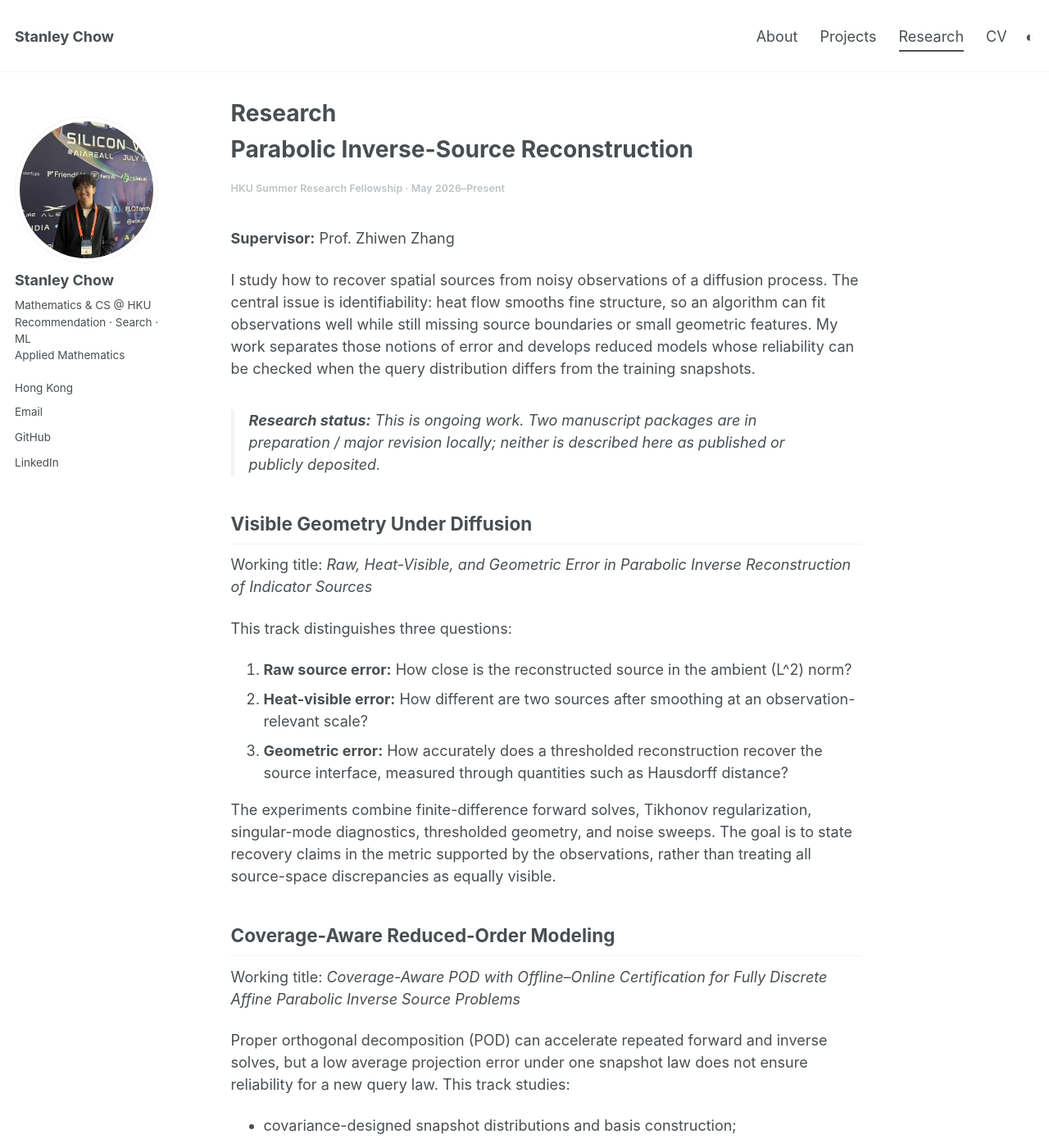
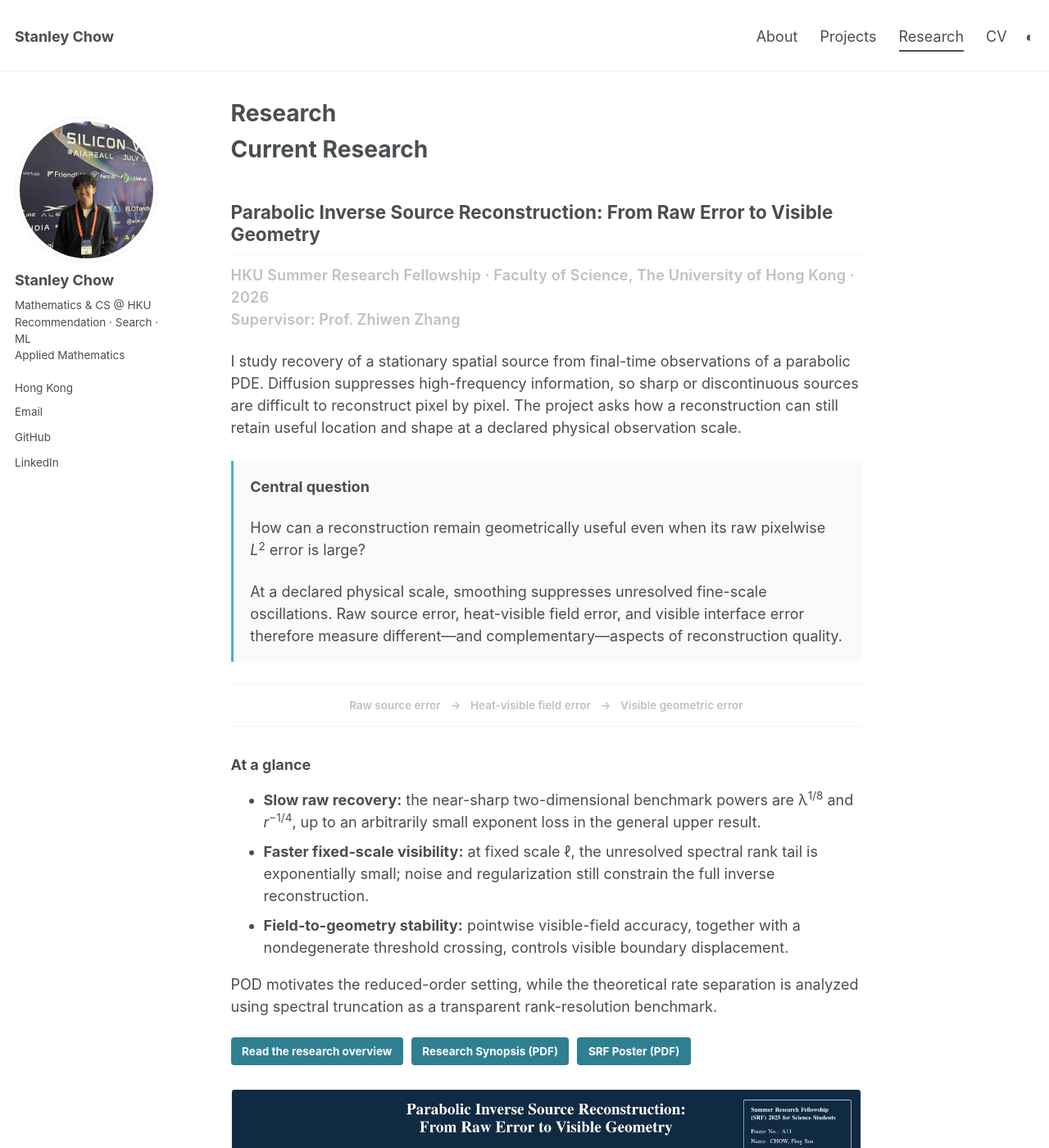
Before and after one commit to Stanley-Chow/Stanley-Chow.github.io, a Jekyll site: the page built from _pages/research.md, in a window 1280 px wide and 1400 px high. Shown: the whole window at 82% size. Built offline with Jekyll 4.4.1, drawn with Linux system fonts in a browser that asks for light colours; a script that is not in the unit is left out; some of the changed text lies outside the part shown.

Commit message:
Update SRF research and CV

```diff
--- a/_pages/research.md
+++ b/_pages/research.md
@@ -1,52 +1,51 @@
 ---
 title: "Research"
 permalink: /research/
-description: "Stanley Chow's ongoing research on parabolic inverse-source reconstruction, visible geometry, and coverage-aware reduced-order modeling."
+description: "Stanley Chow's research on scale-resolved parabolic inverse-source reconstruction, visible geometry, and earlier mathematical modeling projects."
 author_profile: true
 ---
 
-# Parabolic Inverse-Source Reconstruction
+# Current Research
 
-<span class="project-status">HKU Summer Research Fellowship · May 2026–Present</span>
+## Parabolic Inverse Source Reconstruction: From Raw Error to Visible Geometry
 
-**Supervisor:** Prof. Zhiwen Zhang
+<p class="project-status">HKU Summer Research Fellowship · Faculty of Science, The University of Hong Kong · 2026<br>Supervisor: Prof. Zhiwen Zhang</p>
 
-I study how to recover spatial sources from noisy observations of a diffusion process. The central issue is identifiability: heat flow smooths fine structure, so an algorithm can fit observations well while still missing source boundaries or small geometric features. My work separates those notions of error and develops reduced models whose reliability can be checked when the query distribution differs from the training snapshots.
+I study recovery of a stationary spatial source from final-time observations of a parabolic PDE. Diffusion suppresses high-frequency information, so sharp or discontinuous sources are difficult to reconstruct pixel by pixel. The project asks how a reconstruction can still retain useful location and shape at a declared physical observation scale.
 
-> **Research status:** This is ongoing work. Two manuscript packages are in preparation / major revision locally; neither is described here as published or publicly deposited.
+<div class="research-question" markdown="1">
+**Central question**
 
-## Visible Geometry Under Diffusion
+How can a reconstruction remain geometrically useful even when its raw pixelwise <em>L</em><sup>2</sup> error is large?
 
-Working title: *Raw, Heat-Visible, and Geometric Error in Parabolic Inverse Reconstruction of Indicator Sources*
+At a declared physical scale, smoothing suppresses unresolved fine-scale oscillations. Raw source error, heat-visible field error, and visible interface error therefore measure different—and complementary—aspects of reconstruction quality.
+</div>
 
-This track distinguishes three questions:
+<div class="research-flow" aria-label="Scale-resolved error hierarchy">
+  <span>Raw source error</span><span aria-hidden="true">→</span><span>Heat-visible field error</span><span aria-hidden="true">→</span><span>Visible geometric error</span>
+</div>
 
-1. **Raw source error:** How close is the reconstructed source in the ambient (L^2) norm?
-2. **Heat-visible error:** How different are two sources after smoothing at an observation-relevant scale?
-3. **Geometric error:** How accurately does a thresholded reconstruction recover the source interface, measured through quantities such as Hausdorff distance?
+### At a glance
 
-The experiments combine finite-difference forward solves, Tikhonov regularization, singular-mode diagnostics, thresholded geometry, and noise sweeps. The goal is to state recovery claims in the metric supported by the observations, rather than treating all source-space discrepancies as equally visible.
+- **Slow raw recovery:** the near-sharp two-dimensional benchmark powers are λ<sup>1/8</sup> and <em>r</em><sup>−1/4</sup>, up to an arbitrarily small exponent loss in the general upper result.
+- **Faster fixed-scale visibility:** at fixed scale ℓ, the unresolved spectral rank tail is exponentially small; noise and regularization still constrain the full inverse reconstruction.
+- **Field-to-geometry stability:** pointwise visible-field accuracy, together with a nondegenerate threshold crossing, controls visible boundary displacement.
 
-## Coverage-Aware Reduced-Order Modeling
+POD motivates the reduced-order setting, while the theoretical rate separation is analyzed using spectral truncation as a transparent rank-resolution benchmark.
 
-Working title: *Coverage-Aware POD with Offline–Online Certification for Fully Discrete Affine Parabolic Inverse Source Problems*
+<p class="research-materials"><a class="btn btn--primary" href="{{ '/research/parabolic-inverse-source/' | relative_url }}">Read the research overview</a> <a class="btn" href="{{ '/files/research/srf/Stanley_Chow_SRF_Research_Synopsis.pdf' | relative_url }}">Research Synopsis (PDF)</a> <a class="btn" href="{{ '/files/research/srf/Stanley_Chow_SRF_A11_Poster.pdf' | relative_url }}">SRF Poster (PDF)</a></p>
 
-Proper orthogonal decomposition (POD) can accelerate repeated forward and inverse solves, but a low average projection error under one snapshot law does not ensure reliability for a new query law. This track studies:
+<figure class="research-poster-figure">
+  <a href="{{ '/files/research/srf/Stanley_Chow_SRF_A11_Poster.pdf' | relative_url }}"><img src="{{ '/images/research/srf-poster-preview.png' | relative_url }}" alt="HKU Summer Research Fellowship poster on scale-resolved parabolic inverse source reconstruction"></a>
+  <figcaption>SRF Poster A11. Select the preview to open the full-resolution PDF.</figcaption>
+</figure>
 
-- covariance-designed snapshot distributions and basis construction;
-- held-out coverage diagnostics and gap-free risk summaries;
-- reduced forward operators for affine, fully discrete parabolic models;
-- offline-online checks that flag under-covered parameter regimes;
-- reconstruction behavior under basis truncation, regularization, noise, and distribution shift.
+# Previous Research
 
-The emphasis is on auditable numerical evidence: fixed seeds, explicit train/test source laws, saved diagnostics, and claims that stay within the tested regime.
+## Urban Transportation Network Optimization
 
-## Methods & Tools
+In 2023, I studied urban rail alignment under geometric, curvature, feasibility, and construction-cost constraints, combining analytical optimization with Particle Swarm Optimization for more complex layouts. The work was recognized in the S.-T. Yau High School Science Award.
 
-Python · NumPy · SciPy · finite differences · regularization · POD/SVD · Monte Carlo experiments · geometric metrics · reproducible notebooks · LaTeX
+## Galactic H I Structure Research
 
-## Earlier Research
-
-### Urban Rail Network Optimization
-
-In 2023, I developed mathematical models for urban rail alignment under geometric, curvature, feasibility, and construction-cost constraints. The work combined analytical routing cases with Particle Swarm Optimization for more complex layouts and was recognized in the S.-T. Yau High School Science Award.
+I analyzed 21 cm neutral-hydrogen spectral emission and used computational models of Galactic rotation to study the large-scale structure of the Milky Way.
--- a/assets/css/main.scss
+++ b/assets/css/main.scss
@@ -212,3 +212,70 @@ body { padding-bottom: 0; }
   position: static;
   bottom: auto;
 }
+/* SRF research presentation */
+.research-question {
+  margin: 1.5rem 0;
+  padding: 1rem 1.15rem;
+  border-left: 0.22rem solid var(--global-link-color);
+  background: var(--global-code-background-color);
+  p:last-child { margin-bottom: 0; }
+}
+.research-flow {
+  display: flex;
+  align-items: center;
+  justify-content: center;
+  gap: 0.65rem;
+  margin: 1.35rem 0 1.75rem;
+  padding: 0.85rem 1rem;
+  border-top: 1px solid var(--global-border-color);
+  border-bottom: 1px solid var(--global-border-color);
+  color: var(--global-text-color-light);
+  font-family: $sans-serif;
+  font-size: $type-size-6;
+  font-weight: 600;
+  text-align: center;
+}
+.research-equation {
+  margin: 1.1rem 0 1.35rem;
+  color: var(--global-text-color);
+  font-family: $serif;
+  font-size: $type-size-4;
+  text-align: center;
+}
+.research-table {
+  margin: 1rem 0 1.5rem;
+  overflow-x: auto;
+  table { min-width: 42rem; }
+  th, td { vertical-align: top; }
+}
+.research-materials {
+  display: flex;
+  flex-wrap: wrap;
+  gap: 0.55rem;
+  margin: 1.35rem 0 1.6rem !important;
+  .btn { margin: 0; text-decoration: none; }
+}
+.research-poster-figure {
+  margin: 1.5rem 0 2.25rem;
+  a { display: block; }
+  img {
+    display: block;
+    width: 100%;
+    height: auto;
+    border: 1px solid var(--global-border-color);
+    background: #fff;
+  }
+  figcaption {
+    margin-top: 0.55rem;
+    color: var(--global-text-color-light);
+    font-family: $sans-serif;
+    font-size: $type-size-7;
+  }
+}
+@include breakpoint(max-width $small) {
+  .research-flow {
+    align-items: stretch;
+    flex-direction: column;
+  }
+  .research-flow span[aria-hidden="true"] { transform: rotate(90deg); }
+}
```
Also changed, not shown: _pages/about.md (+1 -1 lines), _pages/cv.md (+7 -6 lines), _pages/research-parabolic-inverse-source.md (added, +84 -0 lines), images/research/srf-poster-preview.png (added), 3 other files.
